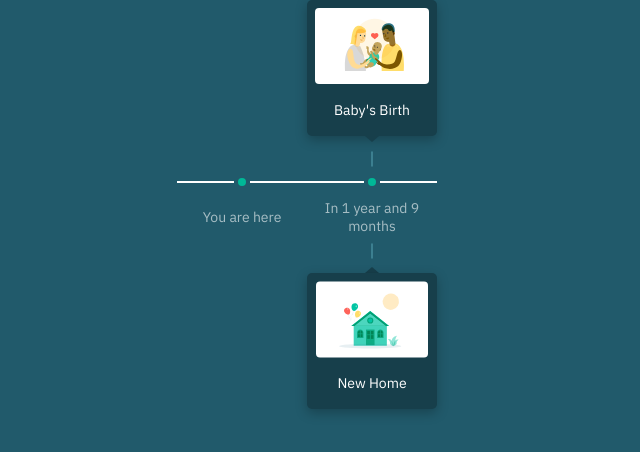
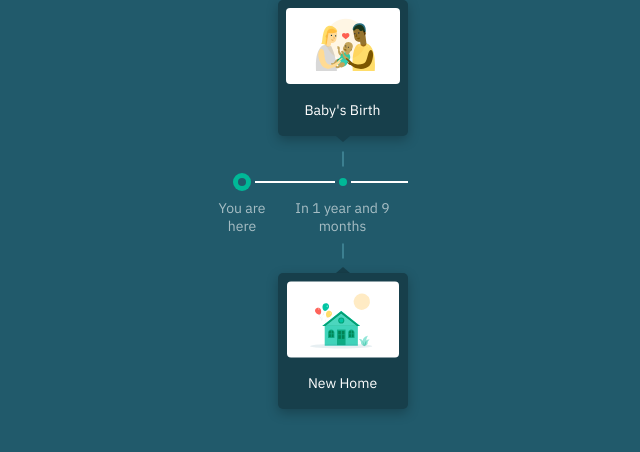
Before and after one commit to Frontendry/lifecheq-app, a React (Create React App) app: page / in a window 1280 px wide. Shown: the top 452 px of the page, without its empty margins (333-973 px from the left). Built offline with nearby package versions, Linux system fonts and the light colour scheme.

Commit message:
starting point complete

```diff
--- a/src/App.tsx
+++ b/src/App.tsx
@@ -1,41 +1,12 @@
-
-// React Modules
-import { useEffect, useState} from "react";
 
 // Timelines
 import StartingPoint from './components/Timeline/StartingPoint'
 import OneYearNineMonths from "./components/Timeline/OneYearNineMonths";
 
 function App() {
-  const [uniformNameHeight, setUniformSetHeight] = useState<number>(0);
-  useEffect(() => {
-    const allWithClass = Array.from(
-      document.querySelectorAll(".goal-name-wrap")
-    );
 
-    const getMaxHeight = () => {
-      let maxHeight: number | undefined = -1;
-      allWithClass.forEach((element) => {
-        if (
-          element &&
-          typeof element.querySelector(".mx-height-content-holder") !==
-            "undefined"
-        ) {
-          maxHeight = element.querySelector(
-            ".mx-height-content-holder"
-          )?.clientHeight;
-        }
-      });
-
-      return maxHeight
-    }
-
-
-    setUniformSetHeight(getMaxHeight());
-
-  }, []);
   return (
-    <main className="flex min-h-screen justify-center">
+    <main className="grid grid-flow-col auto-cols-min min-h-screen justify-center">
       <StartingPoint />
       <OneYearNineMonths />
     </main>
--- a/src/components/Timeline/OneYearNineMonths/index.tsx
+++ b/src/components/Timeline/OneYearNineMonths/index.tsx
@@ -44,6 +44,7 @@ const TimeFrame = () => {
       <TimeframeName
         name="In 1 year and 9 months"
         uniformNameHeight={uniformNameHeight}
+
       />
       <NewHome />
     </TimeframeLayout>
--- a/src/components/Timeline/StartingPoint/index.tsx
+++ b/src/components/Timeline/StartingPoint/index.tsx
@@ -14,7 +14,9 @@ const TimeFrame = () => {
       useEffect(() => {
         const allWithClass = Array.from(
           document.querySelectorAll(".goal-name-wrap")
-        );
+            );
+
+            console.log(allWithClass);
 
         const getMaxHeight = () => {
           let maxHeight: number | undefined = -1;
@@ -36,11 +38,12 @@ const TimeFrame = () => {
         setUniformSetHeight(getMaxHeight());
       }, []);
   return (
-    <TimeframeLayout>
+    <TimeframeLayout startTimeframe={true}>
       <div className="min-h-43 mb-1.5"></div>
       <TimeframeName
-        name="You are here"
+        name="You are<br>here"
         uniformNameHeight={uniformNameHeight}
+        separator2={true}
       />
     </TimeframeLayout>
   );
--- a/src/components/general-components/timeframe/Separator.tsx
+++ b/src/components/general-components/timeframe/Separator.tsx
@@ -1,17 +1,5 @@
-const SeparatorLine = () => {
-  return (
-    <svg height="2" width="100%">
-      <line
-        x1="0"
-        y1="2"
-        x2="100%"
-        y2="2"
-        strokeLinecap="round"
-        className="stroke-white stroke-4"
-      />
-    </svg>
-  );
-};
+// Components
+import SeparatorLine from "./SeparatorLine";
 
 const Separator = () => {
   return (
--- /dev/null
+++ b/src/components/general-components/timeframe/Separator2.tsx
@@ -0,0 +1,19 @@
+// Components
+import SeparatorLine from "./SeparatorLine"
+
+const Separator2 = () => {
+  return (
+    <div className="grid grid-cols-separator2 gap-x-1 items-center min-h-4.5 mb-2">
+      <span></span>
+      <div className="h-[18px] rounded-full flex items-center justify-center bg-teal-650 ">
+        <span className="bg-cyan-850 w-2 h-2 rounded-full"></span>
+      </div>
+
+      <figure>
+        <SeparatorLine />
+      </figure>
+    </div>
+  );
+}
+
+export default Separator2
--- /dev/null
+++ b/src/components/general-components/timeframe/SeparatorLine.tsx
@@ -0,0 +1,16 @@
+const SeparatorLine = () => {
+  return (
+    <svg height="2" width="100%">
+      <line
+        x1="0"
+        y1="2"
+        x2="100%"
+        y2="2"
+        strokeLinecap="round"
+        className="stroke-white stroke-4"
+      />
+    </svg>
+  );
+};
+
+export default SeparatorLine;
--- a/src/components/general-components/timeframe/TimeframeLayout.tsx
+++ b/src/components/general-components/timeframe/TimeframeLayout.tsx
@@ -1,8 +1,14 @@
 // Interfaces
 import { TimeLayoutProps } from "../../../utils/interfaces";
 
-const TimeframeLayout = ({ children }: TimeLayoutProps) => (
-  <div className="flex flex-col w-33 relative">{children}</div>
+const TimeframeLayout = ({ children, startTimeframe }: TimeLayoutProps) => (
+  <div
+    className={`flex flex-col relative ${
+      startTimeframe ? "w-[4.438rem]" : "w-33"
+    }`}
+  >
+    {children}
+  </div>
 );
 
 export default TimeframeLayout;
--- a/src/components/general-components/timeframe/TimeframeName.tsx
+++ b/src/components/general-components/timeframe/TimeframeName.tsx
@@ -3,15 +3,21 @@ import { TimeframeNameProps } from "../../../utils/interfaces"
 
 // Components
 import Separator from "./Separator";
+import Separator2 from "./Separator2";
 
 function nameMarkup(name : string) {
   return { __html: name };
 }
 
-const TimeframeName = ({ name, uniformNameHeight }: TimeframeNameProps) => {
+const TimeframeName = ({
+  name,
+  uniformNameHeight,
+  separator2,
+}: TimeframeNameProps) => {
   return (
     <div className="flex flex-col text-center relative">
-      <Separator />
+      {separator2 ? <Separator2 /> : <Separator />}
+
       <div
         className="flex flex-col justify-center goal-name-wrap overflow-hidden"
         style={{
@@ -19,8 +25,10 @@ const TimeframeName = ({ name, uniformNameHeight }: TimeframeNameProps) => {
         }}
       >
         <div className="mx-height-content-holder">
-          <p className="opacity-60" dangerouslySetInnerHTML={nameMarkup(name)}>
-          </p>
+          <p
+            className="opacity-60"
+            dangerouslySetInnerHTML={nameMarkup(name)}
+          ></p>
         </div>
       </div>
     </div>
--- a/src/utils/interfaces.ts
+++ b/src/utils/interfaces.ts
@@ -5,7 +5,8 @@ export interface GoalLayoutProps {
 }
 
 export interface TimeLayoutProps {
-  children: JSX.Element | JSX.Element[]
+  children: JSX.Element | JSX.Element[];
+  startTimeframe?: boolean;
 }
 
 export interface TimeframeProps {
@@ -14,7 +15,8 @@ export interface TimeframeProps {
 
 export interface TimeframeNameProps {
   name: string;
-  uniformNameHeight: number
+  uniformNameHeight: number;
+  separator2?:boolean
 }
 
 export interface TimeframeGapProps {
--- a/tailwind.config.js
+++ b/tailwind.config.js
@@ -40,6 +40,7 @@ module.exports = {
       },
       gridTemplateColumns: {
         separator: "1fr 8px 1fr",
+        separator2: "1fr 18px 1fr",
       },
       strokeWidth: {
         4: "4px",
```
